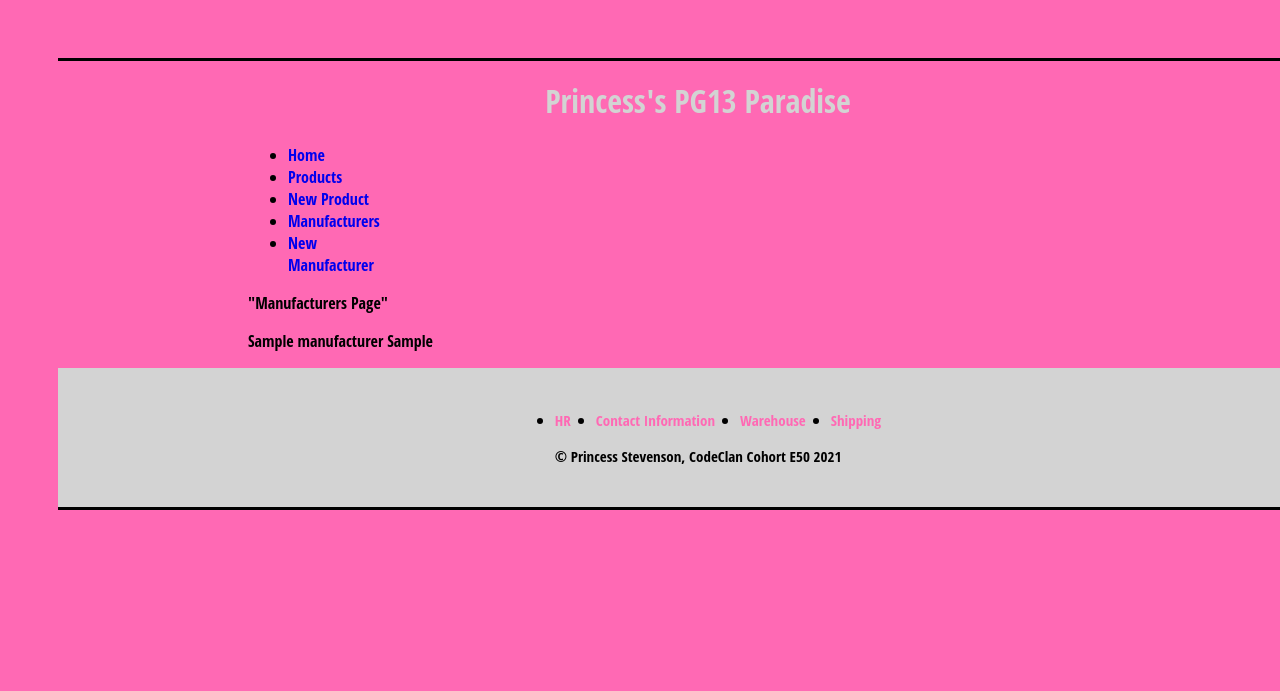
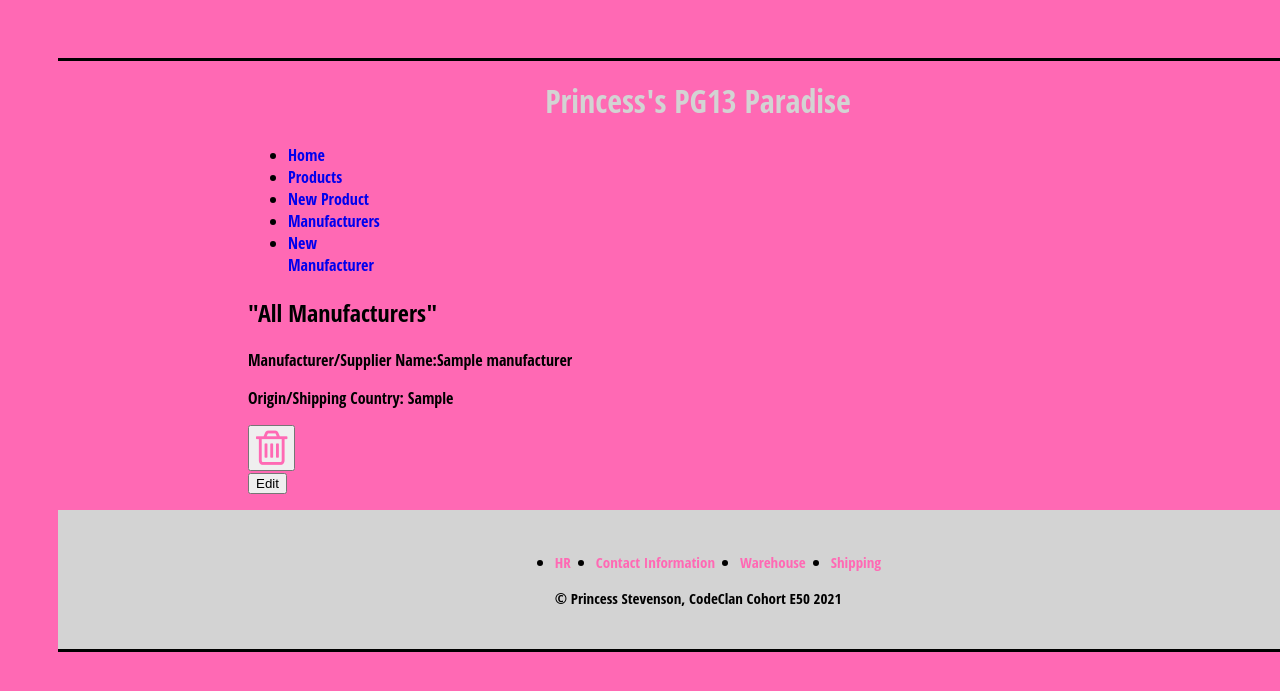
Before and after one commit to PrincessStevenson/project1_shop, a Flask app: page /manufacturers in a window 1280 px wide; the page is wider, and only the part inside the window is pictured. Shown: the top 691 px of that part. Run offline with Flask 2, Linux system fonts and the light colour scheme; a database or web service that is not in the repository returns one stand-in record (values such as "Sample title"); some libraries are stand-ins or nearby versions.

Commit message:
css to manufacturers pg

```diff
--- a/templates/manufacturers/index.html
+++ b/templates/manufacturers/index.html
@@ -1,13 +1,25 @@
 {% extends "base.html" %}
 {% block content %}
-"Manufacturers Page"
+<h2>"All Manufacturers"</h2>
 <p>
 </p>
 <p>
 </p>
 {% for manufacturer in all_manufacturers%}
-    {{ manufacturer.manufacturers_name}}
-    {{ manufacturer.country_origin}}
+    Manufacturer/Supplier Name:<b>{{ manufacturer.manufacturers_name}}</b>
+    <p>
+    </p>
+    Origin/Shipping Country: <b>{{ manufacturer.country_origin}}</b>
+<p>
+</p>
+<p> <form class="delete-form" action="/manufacturer/{{manufacturer.id}}/delete" method="POST">
+            <button class="trash-button"><i class="fa fa-trash-o fa-3x" style="color:hotpink" aria-hidden="true"></i></button>
+        </form>
+
+            <form class="form-group text-center" action="/manufacturer/{{manufacturer.id}}/edit" method="POST">
+              <button class="btn btn-primary" type="edit">Edit</button>
+            </form>
+</p>
 <p>
 </p>
 {% endfor %}
```
